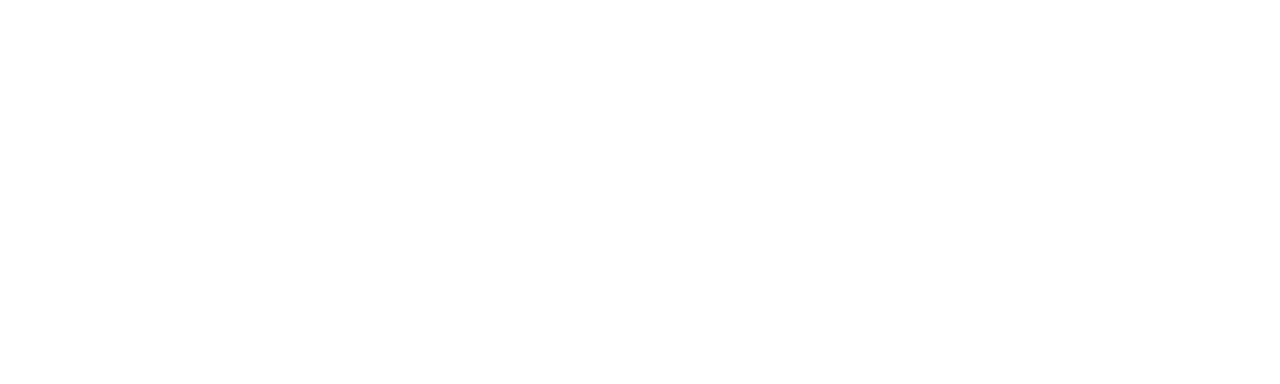
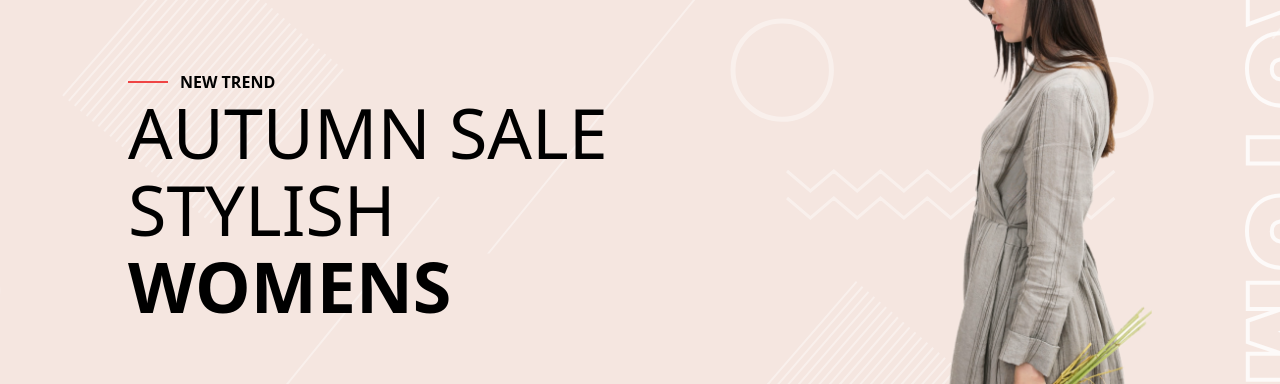
Before and after one commit to mriskisyahputraa2/shopping-cart, a React (Create React App) app: page / in a window 1280 px wide. Shown: the part 195-579 px from the top of the page. Built offline with nearby package versions, Linux system fonts and the light colour scheme; no server answers.

Commit message:
adding hero

```diff
--- a/src/components/CartItem.jsx
+++ b/src/components/CartItem.jsx
@@ -57,7 +57,7 @@
               </div>
               {/* item price */}
               <div className="flex flex-1 items-center justify-around">
-                {price}
+                $ {price}
               </div>
               {/* final price */}
               {/* make the price at 2 decimals */}
--- a/src/components/Header.jsx
+++ b/src/components/Header.jsx
@@ -12,7 +12,7 @@
   // header state
   const [isActive, setIsActive] = useState(false);
 
-  // event listener
+  // event listener scrolling bar
   useEffect(() => {
     window.addEventListener("scroll", () => {
       window.scrollY > 60 ? setIsActive(true) : setIsActive(false);
--- a/src/components/Hero.jsx
+++ b/src/components/Hero.jsx
@@ -1,7 +1,32 @@
-import React from "react";
+import WomanImg from "../img/woman_hero.png";
 
-const Hero = () => {
-  return <div></div>;
-};
+function Hero() {
+  return (
+    <>
+      <section className="bg-pink-200 h-[800px] bg-hero bg-no-repeat bg-cover bg-center py-24 ">
+        <div className="container mx-auto flex justify-around h-full">
+          {/* text */}
+          <div className="flex flex-col justify-center">
+            {/* prettitle */}
+            <div className="font-semibold flex items-center uppercase">
+              <div className="w-10 h-[2px] bg-red-500 mr-3"></div> New Trend
+            </div>
+
+            {/* title */}
+            <h1 className="text-[70px] leading-[1.1] font-light mb-4">
+              AUTUMN SALE STYLISH <br />
+              <span className="font-semibold">WOMENS</span>
+            </h1>
+          </div>
+
+          {/* image */}
+          <div className="hidden lg:block">
+            <img src={WomanImg} alt="/" />
+          </div>
+        </div>
+      </section>
+    </>
+  );
+}
 
 export default Hero;
--- a/src/components/Sidebar.jsx
+++ b/src/components/Sidebar.jsx
@@ -27,7 +27,7 @@
             <IoMdArrowForward />
           </div>
         </div>
-        <div className="flex flex-col gap-y-2 overflow-y-auto overflow-x-hidden border-b h-[300px] lg:h-[400px]">
+        <div className="flex flex-col gap-y-2 overflow-y-auto overflow-x-hidden border-b h-[200px] sm:h-[300px] lg:h-[450px]">
           {cart.map((item) => {
             return <CartItem item={item} key={item.id} />;
           })}
--- a/src/pages/Home.jsx
+++ b/src/pages/Home.jsx
@@ -1,6 +1,7 @@
 import React, { useContext } from "react";
 import { ProductContext } from "../context/ProductContext";
 import Product from "../components/Product";
+import Hero from "../components/Hero";
 
 const Home = () => {
   // get product from product contex
@@ -14,6 +15,8 @@
   });
   return (
     <>
+      <div>
+        <Hero />
         <section className="py-16">
           <div className="container mx-auto">
             <div className="grid grid-cols-1 md:grid-cols-2 lg:grid-cols-4 xl:grid-cols-5 gap-[30px] max-w-sm mx-auto md:max-w-none ">
@@ -23,6 +26,7 @@
             </div>
           </div>
         </section>
+      </div>
     </>
   );
 };
```
Lines whose indentation alone changed are shown as unchanged.
